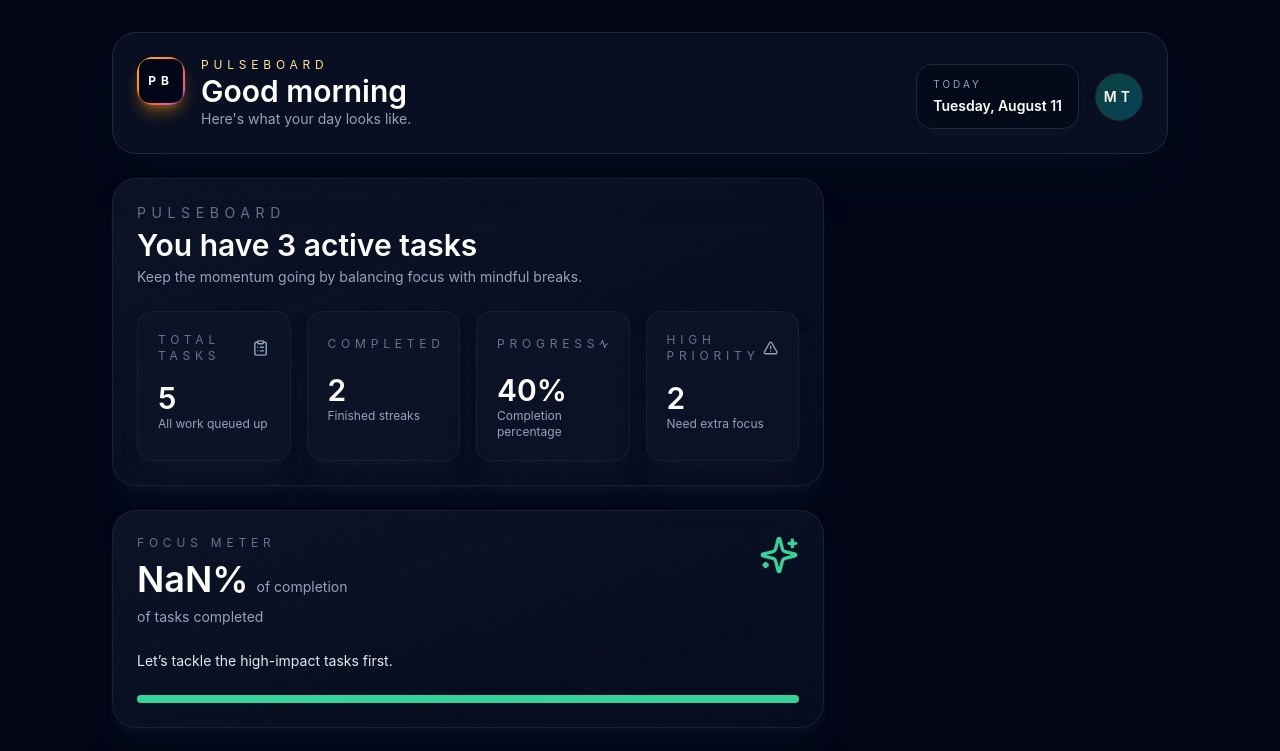
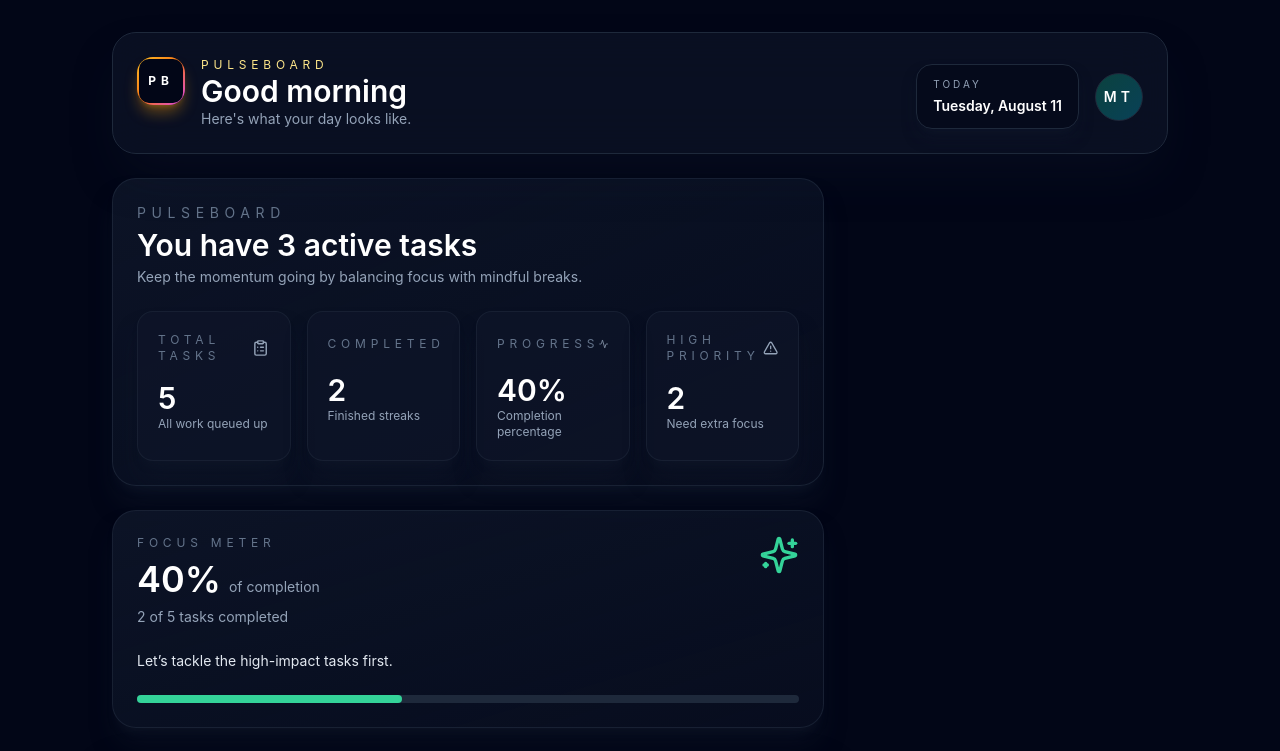
Before and after one commit to johnwick22012026-source/PulseBoard, a React (Vite) app: page / in a window 1280 px wide. Shown: the top 751 px of the page. Built offline with nearby package versions, Linux system fonts and the light colour scheme; the HTML template or start-up script is replaced by a standard one.

Commit message:
feat(PULSEBOA-40): Build the ProgressCard UI and messaging states — src/App.tsx

```diff
--- a/src/App.tsx
+++ b/src/App.tsx
@@ -83,16 +83,25 @@ export default function App() {
           return task
         }
 
+        const trimmedTitle = payload.title.trim().slice(0, TITLE_MAX_LENGTH)
+
+        if (!trimmedTitle) {
+          return task
+        }
+
         const trimmedDescription = payload.description?.trim()
+        const clampedDescription = trimmedDescription
+          ? trimmedDescription.slice(0, DESCRIPTION_MAX_LENGTH)
+          : undefined
 
         return {
           ...task,
-          title: payload.title,
+          title: trimmedTitle,
           priority: payload.priority,
           description:
             payload.description === undefined
               ? task.description
-              : trimmedDescription || undefined,
+              : clampedDescription || undefined,
         }
       }),
     )
@@ -113,26 +122,6 @@ export default function App() {
   const totalTasks = tasks.length
   const activeTasks = totalTasks - completedTasks
   const progressPercent = totalTasks === 0 ? 0 : Math.round((completedTasks / totalTasks) * 100)
-
-  const progressMessage = useMemo(() => {
-    if (progressPercent === 0) {
-      return 'Start knocking out tasks to see progress here.'
-    }
-
-    if (progressPercent >= 100) {
-      return 'Perfect score! Enjoy the break.'
-    }
-
-    if (progressPercent >= 75) {
-      return 'You are cruising — stay focused.'
-    }
-
-    if (progressPercent >= 50) {
-      return 'Great momentum. Keep pushing.'
-    }
-
-    return 'Let’s tackle the high-impact tasks first.'
-  }, [progressPercent])
 
   const filteredTasks = useMemo(() => {
     let result = tasks
@@ -171,7 +160,7 @@ export default function App() {
               highPriorityIncompleteTasks={highPriorityIncompleteTasks}
               progressPercent={progressPercent}
             />
-            <ProgressCard progressPercent={progressPercent} message={progressMessage} />
+            <ProgressCard completed={completedTasks} total={totalTasks} />
             <TaskForm onSubmit={handleCreateTask} />
             <FilterBar
               activeFilter={filter}
```
